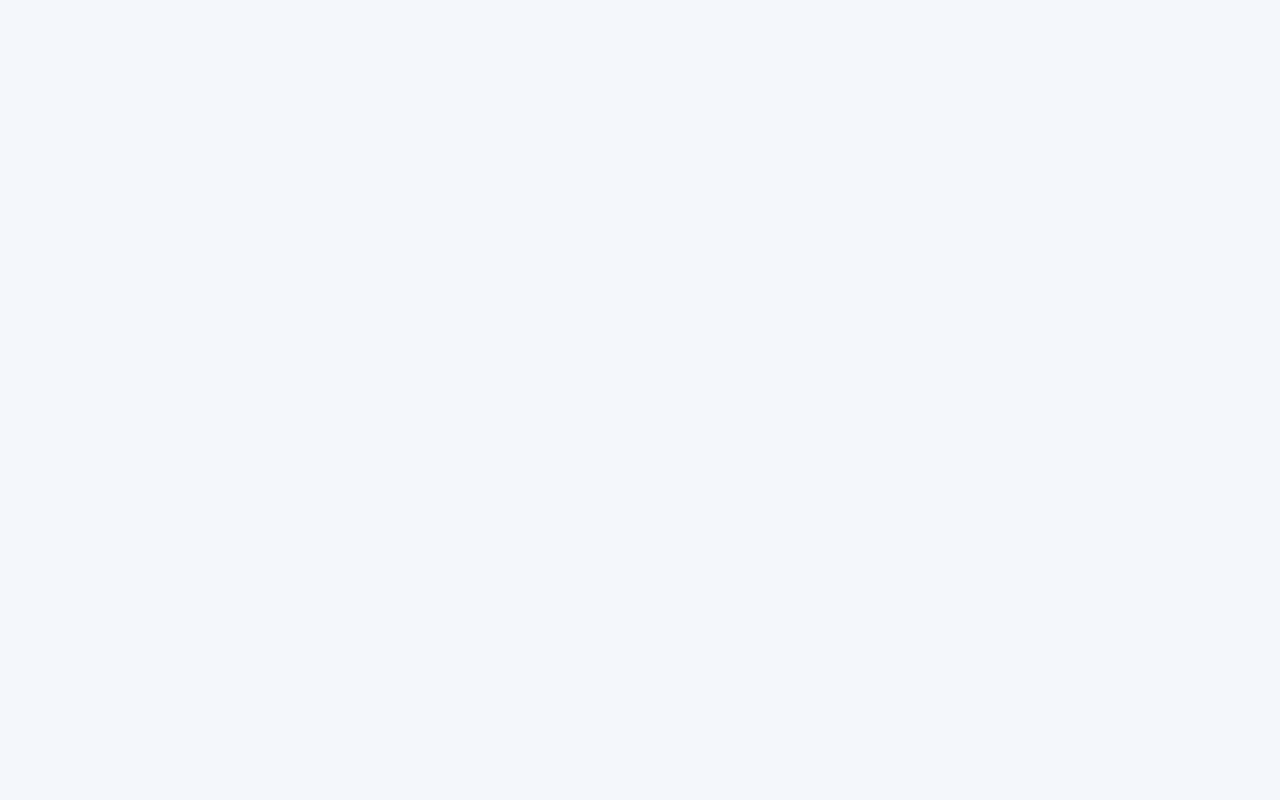
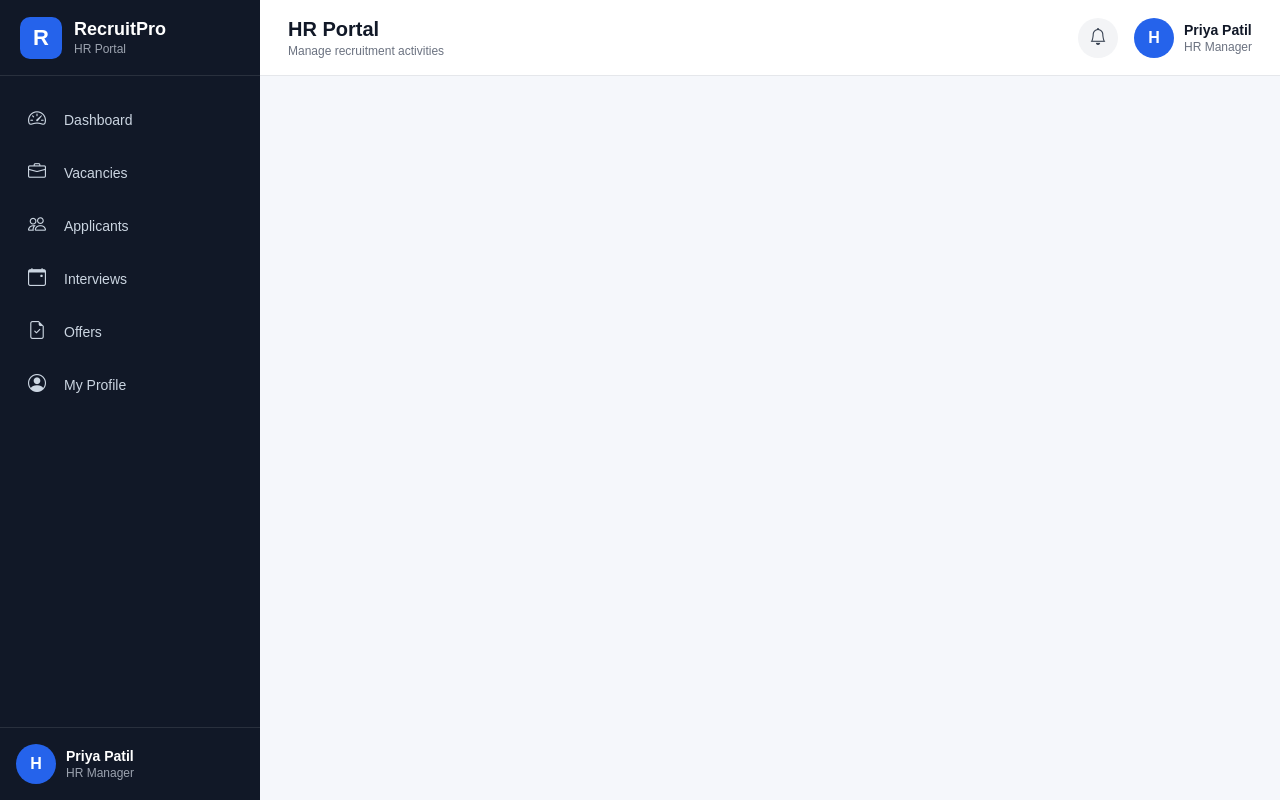
Before and after one commit to Pranavfale/CDAC-Project, a React app in the folder frontend/: page /hr in a window 1280 px wide. Before the commit this address had no page. Built offline with nearby package versions, Linux system fonts and the light colour scheme; the HTML template or start-up script is replaced by a standard one.

Commit message:
feat(hr): add HR layout and sidebar

```diff
--- a/frontend/src/App.jsx
+++ b/frontend/src/App.jsx
@@ -1,6 +1,7 @@
 import { Navigate, Route, Routes } from "react-router-dom";
 import AdminLayout from "./components/admin/AdminLayout.jsx";
 import CandidateLayout from "./components/candidate/CandidateLayout";
+import HRLayout from "./components/hr/HRLayout";
 
 function AdminPlaceholder() {
   return (
@@ -25,6 +26,9 @@
       <Route path="/candidate" element={<CandidateLayout />}>
         {/* Candidate feature routes will go here */}
       </Route>
+      <Route path="/hr" element={<HRLayout />}>
+        {/* HR child routes will be added feature by feature */}
+      </Route>
     </Routes>
   );
 }
--- /dev/null
+++ b/frontend/src/components/hr/HRLayout.jsx
@@ -0,0 +1,70 @@
+import { useState } from "react";
+import { Outlet } from "react-router-dom";
+import HRSidebar from "./HRSidebar";
+import "../../styles/hr.css";
+
+function HRLayout() {
+  const [sidebarOpen, setSidebarOpen] = useState(false);
+
+  const openSidebar = () => {
+    setSidebarOpen(true);
+  };
+
+  const closeSidebar = () => {
+    setSidebarOpen(false);
+  };
+
+  return (
+    <div className="hr-layout">
+      <HRSidebar
+        sidebarOpen={sidebarOpen}
+        closeSidebar={closeSidebar}
+      />
+
+      <div className="hr-main">
+        <header className="hr-topbar">
+          <div className="hr-topbar-left">
+            <button
+              type="button"
+              className="hr-menu-button"
+              onClick={openSidebar}
+              aria-label="Open HR menu"
+            >
+              <i className="bi bi-list"></i>
+            </button>
+
+            <div>
+              <h1>HR Portal</h1>
+              <p>Manage recruitment activities</p>
+            </div>
+          </div>
+
+          <div className="hr-topbar-right">
+            <button
+              type="button"
+              className="hr-icon-button"
+              aria-label="Notifications"
+            >
+              <i className="bi bi-bell"></i>
+            </button>
+
+            <div className="hr-topbar-profile">
+              <div className="hr-avatar">H</div>
+
+              <div className="hr-topbar-user">
+                <strong>Priya Patil</strong>
+                <span>HR Manager</span>
+              </div>
+            </div>
+          </div>
+        </header>
+
+        <main className="hr-content">
+          <Outlet />
+        </main>
+      </div>
+    </div>
+  );
+}
+
+export default HRLayout;
--- /dev/null
+++ b/frontend/src/components/hr/HRSidebar.jsx
@@ -0,0 +1,102 @@
+import { NavLink } from "react-router-dom";
+
+function HRSidebar({ sidebarOpen, closeSidebar }) {
+  const menuItems = [
+    {
+      name: "Dashboard",
+      path: "/hr/dashboard",
+      icon: "bi-speedometer2",
+    },
+    {
+      name: "Vacancies",
+      path: "/hr/vacancies",
+      icon: "bi-briefcase",
+    },
+    {
+      name: "Applicants",
+      path: "/hr/applicants",
+      icon: "bi-people",
+    },
+    {
+      name: "Interviews",
+      path: "/hr/interviews",
+      icon: "bi-calendar-event",
+    },
+    {
+      name: "Offers",
+      path: "/hr/offers",
+      icon: "bi-file-earmark-check",
+    },
+    {
+      name: "My Profile",
+      path: "/hr/profile",
+      icon: "bi-person-circle",
+    },
+  ];
+
+  return (
+    <>
+      {sidebarOpen && (
+        <div
+          className="hr-sidebar-overlay"
+          onClick={closeSidebar}
+        ></div>
+      )}
+
+      <aside
+        className={`hr-sidebar ${
+          sidebarOpen ? "hr-sidebar-open" : ""
+        }`}
+      >
+        <div className="hr-sidebar-header">
+          <div className="hr-logo">
+            <div className="hr-logo-icon">R</div>
+
+            <div>
+              <h2>RecruitPro</h2>
+              <span>HR Portal</span>
+            </div>
+          </div>
+
+          <button
+            type="button"
+            className="hr-sidebar-close"
+            onClick={closeSidebar}
+            aria-label="Close HR menu"
+          >
+            ×
+          </button>
+        </div>
+
+        <nav className="hr-sidebar-nav">
+          {menuItems.map((item) => (
+            <NavLink
+              key={item.path}
+              to={item.path}
+              onClick={closeSidebar}
+              className={({ isActive }) =>
+                `hr-nav-link ${isActive ? "active" : ""}`
+              }
+            >
+              <i className={`bi ${item.icon}`}></i>
+              <span>{item.name}</span>
+            </NavLink>
+          ))}
+        </nav>
+
+        <div className="hr-sidebar-footer">
+          <div className="hr-profile-mini">
+            <div className="hr-avatar">H</div>
+
+            <div>
+              <strong>Priya Patil</strong>
+              <span>HR Manager</span>
+            </div>
+          </div>
+        </div>
+      </aside>
+    </>
+  );
+}
+
+export default HRSidebar;
--- /dev/null
+++ b/frontend/src/styles/hr.css
@@ -0,0 +1,330 @@
+* {
+  box-sizing: border-box;
+}
+
+.hr-layout {
+  min-height: 100vh;
+  background: #f5f7fb;
+}
+
+/* =========================
+   SIDEBAR
+========================= */
+
+.hr-sidebar {
+  position: fixed;
+  top: 0;
+  left: 0;
+  width: 260px;
+  height: 100vh;
+  background: #111827;
+  color: #ffffff;
+  display: flex;
+  flex-direction: column;
+  z-index: 1000;
+}
+
+.hr-sidebar-header {
+  min-height: 76px;
+  padding: 16px 20px;
+  border-bottom: 1px solid rgba(255, 255, 255, 0.1);
+  display: flex;
+  align-items: center;
+  justify-content: space-between;
+}
+
+.hr-logo {
+  display: flex;
+  align-items: center;
+  gap: 12px;
+}
+
+.hr-logo-icon {
+  width: 42px;
+  height: 42px;
+  border-radius: 10px;
+  background: #2563eb;
+  display: flex;
+  align-items: center;
+  justify-content: center;
+  font-size: 22px;
+  font-weight: 700;
+}
+
+.hr-logo h2 {
+  margin: 0;
+  font-size: 18px;
+  font-weight: 700;
+}
+
+.hr-logo span {
+  display: block;
+  margin-top: 2px;
+  color: #9ca3af;
+  font-size: 12px;
+}
+
+.hr-sidebar-close {
+  display: none;
+  border: none;
+  background: transparent;
+  color: #ffffff;
+  font-size: 30px;
+  cursor: pointer;
+}
+
+/* =========================
+   NAVIGATION
+========================= */
+
+.hr-sidebar-nav {
+  flex: 1;
+  padding: 20px 12px;
+  overflow-y: auto;
+}
+
+.hr-nav-link {
+  display: flex;
+  align-items: center;
+  gap: 14px;
+  padding: 13px 16px;
+  margin-bottom: 6px;
+  border-radius: 8px;
+  color: #cbd5e1;
+  text-decoration: none;
+  font-size: 14px;
+  transition: background 0.2s ease, color 0.2s ease;
+}
+
+.hr-nav-link i {
+  width: 22px;
+  font-size: 18px;
+}
+
+.hr-nav-link:hover {
+  background: rgba(255, 255, 255, 0.08);
+  color: #ffffff;
+}
+
+.hr-nav-link.active {
+  background: #2563eb;
+  color: #ffffff;
+}
+
+/* =========================
+   SIDEBAR PROFILE
+========================= */
+
+.hr-sidebar-footer {
+  padding: 16px;
+  border-top: 1px solid rgba(255, 255, 255, 0.1);
+}
+
+.hr-profile-mini {
+  display: flex;
+  align-items: center;
+  gap: 10px;
+}
+
+.hr-avatar {
+  width: 40px;
+  height: 40px;
+  min-width: 40px;
+  border-radius: 50%;
+  background: #2563eb;
+  color: #ffffff;
+  display: flex;
+  align-items: center;
+  justify-content: center;
+  font-weight: 700;
+}
+
+.hr-profile-mini strong {
+  display: block;
+  font-size: 14px;
+}
+
+.hr-profile-mini span {
+  display: block;
+  margin-top: 2px;
+  color: #9ca3af;
+  font-size: 12px;
+}
+
+/* =========================
+   MAIN CONTENT
+========================= */
+
+.hr-main {
+  min-height: 100vh;
+  margin-left: 260px;
+}
+
+/* =========================
+   TOPBAR
+========================= */
+
+.hr-topbar {
+  height: 76px;
+  padding: 0 28px;
+  background: #ffffff;
+  border-bottom: 1px solid #e5e7eb;
+  display: flex;
+  align-items: center;
+  justify-content: space-between;
+  position: sticky;
+  top: 0;
+  z-index: 900;
+}
+
+.hr-topbar-left {
+  display: flex;
+  align-items: center;
+  gap: 14px;
+}
+
+.hr-topbar-left h1 {
+  margin: 0;
+  color: #111827;
+  font-size: 20px;
+}
+
+.hr-topbar-left p {
+  margin: 3px 0 0;
+  color: #6b7280;
+  font-size: 12px;
+}
+
+.hr-menu-button {
+  display: none;
+  width: 40px;
+  height: 40px;
+  border: none;
+  border-radius: 8px;
+  background: #f3f4f6;
+  color: #111827;
+  cursor: pointer;
+  font-size: 24px;
+}
+
+.hr-topbar-right {
+  display: flex;
+  align-items: center;
+  gap: 16px;
+}
+
+.hr-icon-button {
+  width: 40px;
+  height: 40px;
+  border: none;
+  border-radius: 50%;
+  background: #f3f4f6;
+  color: #374151;
+  cursor: pointer;
+  font-size: 17px;
+}
+
+.hr-topbar-profile {
+  display: flex;
+  align-items: center;
+  gap: 10px;
+}
+
+.hr-topbar-user strong {
+  display: block;
+  color: #111827;
+  font-size: 14px;
+}
+
+.hr-topbar-user span {
+  display: block;
+  margin-top: 2px;
+  color: #6b7280;
+  font-size: 12px;
+}
+
+/* =========================
+   PAGE CONTENT
+========================= */
+
+.hr-content {
+  min-height: calc(100vh - 76px);
+  padding: 28px;
+}
+
+.hr-sidebar-overlay {
+  display: none;
+}
+
+/* =========================
+   TABLET
+========================= */
+
+@media (max-width: 991px) {
+  .hr-sidebar {
+    transform: translateX(-100%);
+    transition: transform 0.3s ease;
+  }
+
+  .hr-sidebar.hr-sidebar-open {
+    transform: translateX(0);
+  }
+
+  .hr-main {
+    margin-left: 0;
+  }
+
+  .hr-menu-button {
+    display: flex;
+    align-items: center;
+    justify-content: center;
+  }
+
+  .hr-sidebar-close {
+    display: block;
+  }
+
+  .hr-sidebar-overlay {
+    display: block;
+    position: fixed;
+    inset: 0;
+    background: rgba(0, 0, 0, 0.45);
+    z-index: 999;
+  }
+}
+
+/* =========================
+   MOBILE
+========================= */
+
+@media (max-width: 576px) {
+  .hr-topbar {
+    height: 68px;
+    padding: 0 14px;
+  }
+
+  .hr-topbar-left h1 {
+    font-size: 17px;
+  }
+
+  .hr-topbar-left p {
+    display: none;
+  }
+
+  .hr-topbar-user {
+    display: none;
+  }
+
+  .hr-icon-button {
+    display: none;
+  }
+
+  .hr-content {
+    padding: 16px;
+  }
+
+  .hr-sidebar {
+    width: 270px;
+    max-width: 85vw;
+  }
+}
```
